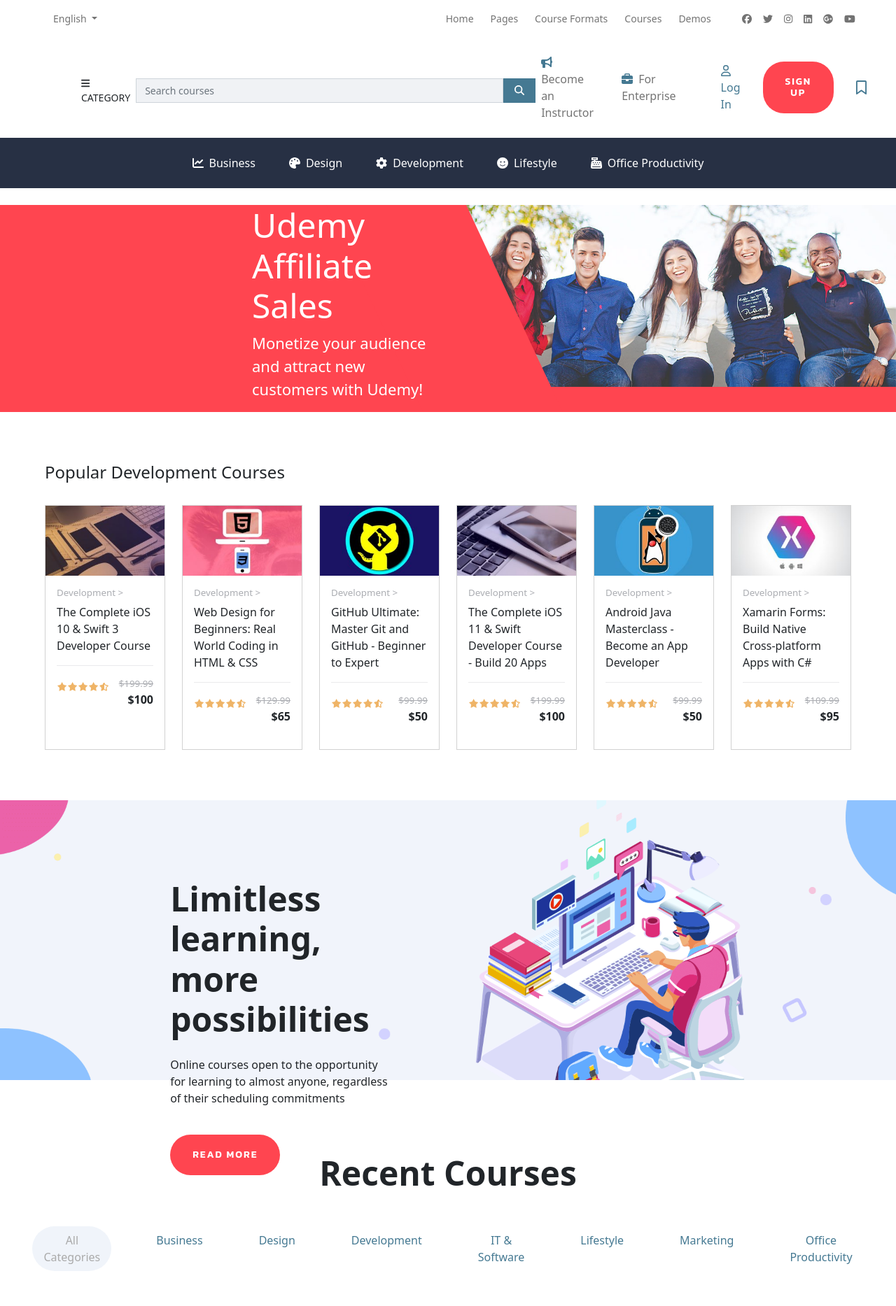
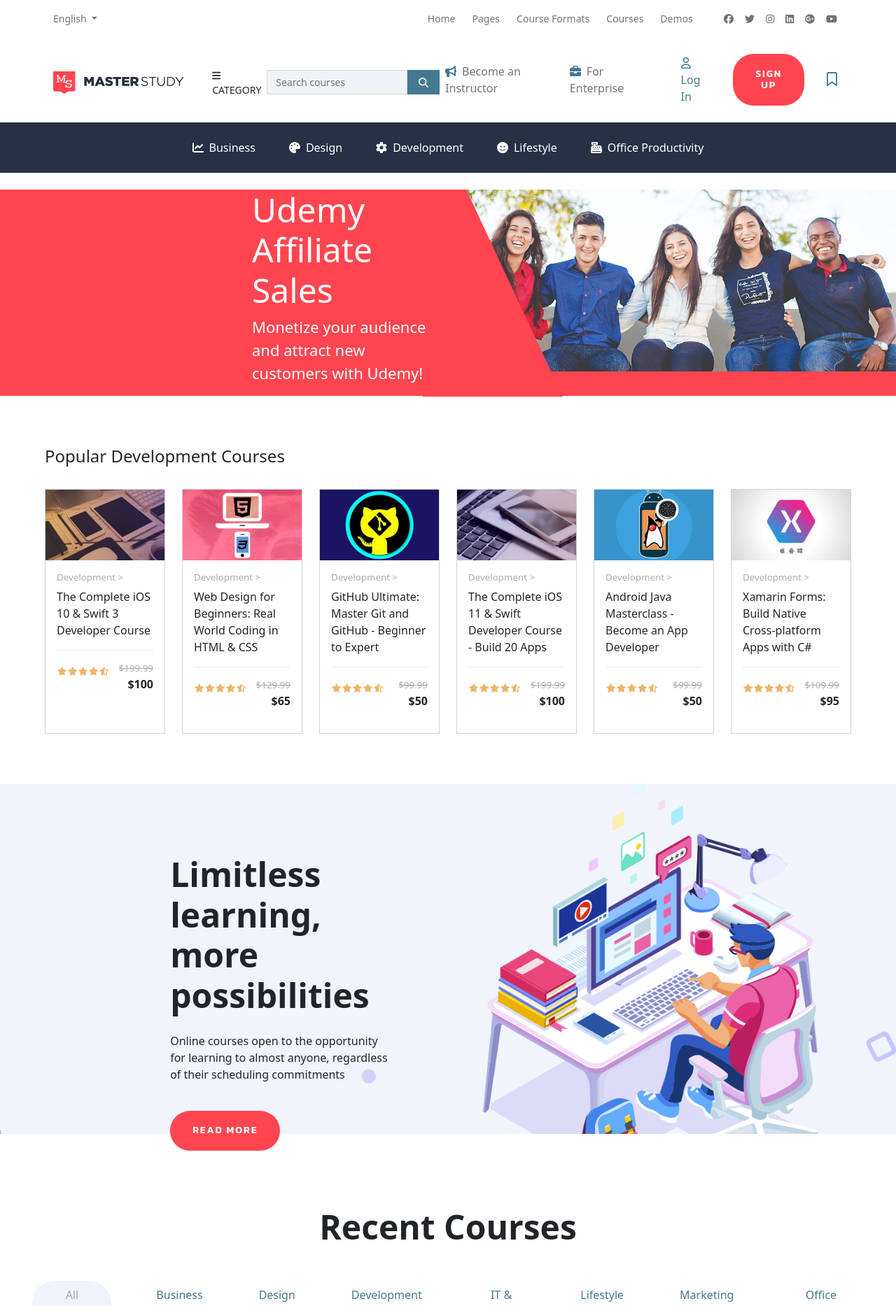
Before and after one commit to sgraziola/proj-html-vuejs, a Vue app: page / in a window 1280 px wide. Shown: the top 1867 px of the page at 70% size. Built offline with nearby package versions, Linux system fonts and the light colour scheme.

Commit message:
MasterStudy: refacturing absolute objects

```diff
--- a/src/components/CallToRead.vue
+++ b/src/components/CallToRead.vue
@@ -6,7 +6,6 @@ export default {
 
 <template>
     <section class="callToRead">
-        <img src="../assets/img/bg.png" alt="">
         <div class="callToRead_details col-3">
             <h2>Limitless learning, more possibilities</h2>
             <p>Online courses open to the opportunity for learning to almost anyone, regardless of their scheduling
@@ -18,11 +17,16 @@ export default {
 
 <style lang="scss" scoped>
 .callToRead {
-    position: relative;
+    background-image: url('../assets/img/bg.png');
+    background-size: cover;
+    background-position: 50% 50%;
+    background-repeat: no-repeat;
+    height: 500px;
+
 
     .callToRead_details {
-        position: absolute;
-        top: 28%;
+        position: relative;
+        top: 20%;
         left: 19%;
 
         h2 {
--- a/src/components/JumbotronItem.vue
+++ b/src/components/JumbotronItem.vue
@@ -15,7 +15,7 @@ export default {
             <div class="trapezium"></div>
         </div>
         <div class="col-6">
-            <img src="../assets/img/slide-1.jpg" alt="">
+            <img src="../assets/img/slide-1.jpg" class="w-100" alt="">
         </div>
     </div>
     <!-- /.jumbotron -->
--- a/src/components/NavbarBot.vue
+++ b/src/components/NavbarBot.vue
@@ -26,7 +26,7 @@ export default {
         <a class="nav-link ms-4" href="#">
             <font-awesome-icon icon="fa-solid fa-bars" /> CATEGORY
         </a>
-        <form class="d-flex" role="search">
+        <form class="d-flex f_basis" role="search">
             <input class="form-control src_bar ms-2 rounded-0" type="search" placeholder="Search courses"
                 aria-label="Search">
             <button class="btn_search rounded-0 px-3" type="submit">
@@ -64,9 +64,12 @@ export default {
 .nav_bot {
     font-size: 14px;
 
+    .f_basis {
+        flex-basis: 28%;
+    }
+
     .src_bar {
         font-size: 14px;
-        width: 525px;
         background-color: $ms_src_bg;
     }
 
--- a/src/components/NavbarTop.vue
+++ b/src/components/NavbarTop.vue
@@ -28,7 +28,7 @@ export default {
                 </ul>
             </li>
         </ul>
-        <ul class="navbar-nav ms-auto mb-2 px-3">
+        <ul class="navbar-nav ms-auto mb-2">
             <li class="nav-item px-1" v-for="link in navList">
                 <a class="nav-link" :href="link.href">{{ link.text }}</a>
             </li>
--- a/src/components/QuoteSection.vue
+++ b/src/components/QuoteSection.vue
@@ -8,7 +8,6 @@ export default {
 
 <template>
     <section class="testimonial">
-        <img src="../assets/img/testimonial-1-1917x640-1-1914x639.jpg" alt="">
         <div class="quote_text">
             <h3>Investing for Your Future</h3>
             <p>It is no exaggeration to say this MasterStudy experience was transformative-both professionally and
@@ -26,11 +25,15 @@ export default {
 @use '../assets/scss/partials/variables' as *;
 
 .testimonial {
-    position: relative;
+    background-image: url('../assets/img/testimonial-1-1917x640-1-1914x639.jpg');
+    background-size: cover;
+    background-position: 50% 50%;
+    background-repeat: no-repeat;
+    padding: 4.75rem 0rem;
 
     .quote_text {
-        position: absolute;
-        top: 12%;
+        position: relative;
+        top: 0;
         left: 20%;
         background-color: $ms_light;
         width: 37%;
--- a/src/components/RightSide.vue
+++ b/src/components/RightSide.vue
@@ -15,11 +15,11 @@ export default {
 </script>
 
 <template>
-    <div class="right_side col-6 d-flex py-5 ps-5">
+    <div class="right_side col-6 d-flex py-5 ps-4">
         <div class="socials col-6">
             <h6>SOCIAL NETWORK</h6>
             <div class="network">
-                <div class="row row-cols-4 gy-2">
+                <div class="row row-cols-4 gy-2 gx-4">
                     <div class="col" v-for="social in socialNetwork">
                         <a :href="social.href" :style="{ 'background-color': social.bgColor }">
                             <font-awesome-icon :icon="['fab', social.icon]" />
```
